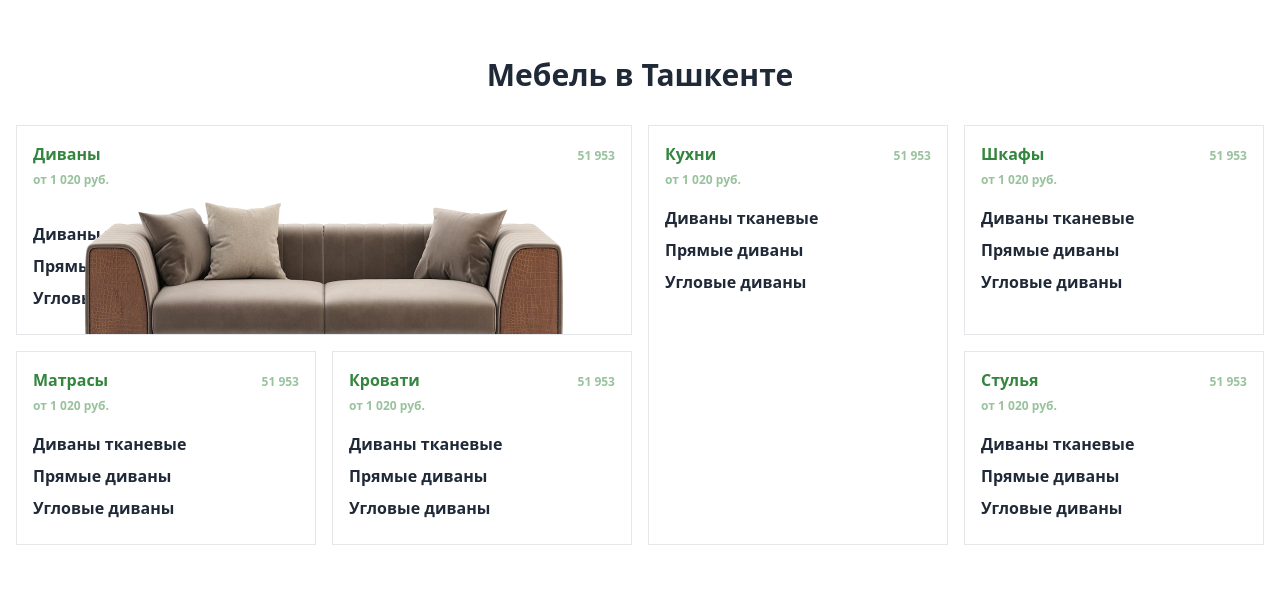
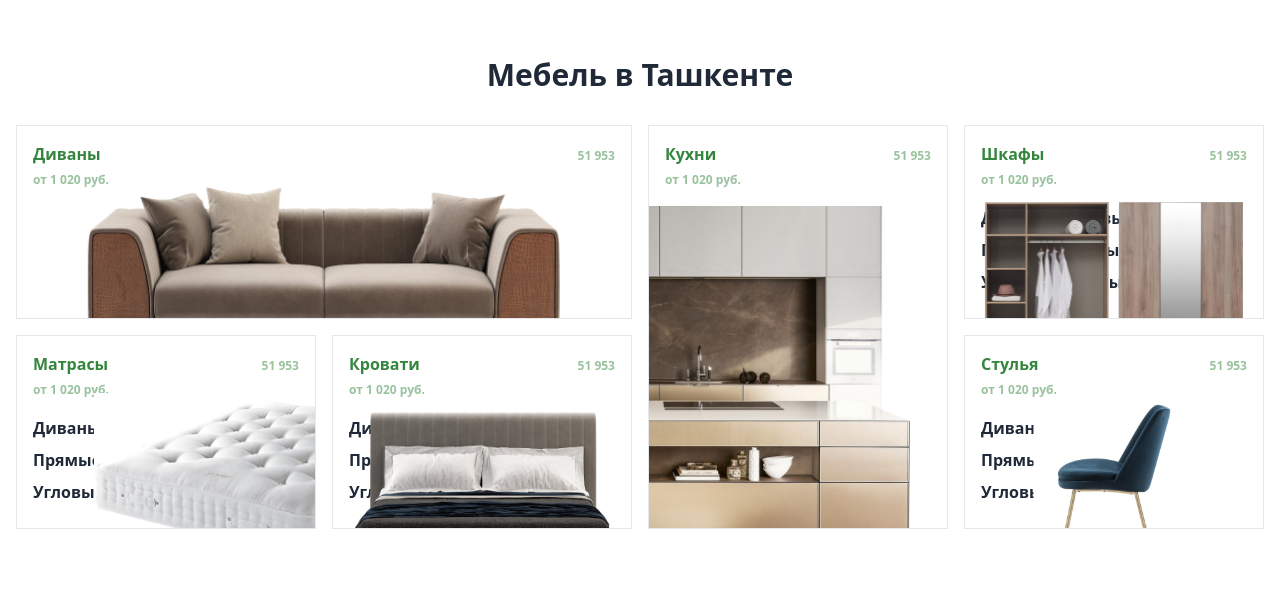
Before and after one commit to shahbozshirinboyev/sofa.wood-city.uz, a React (Vite) app: page / in a window 1280 px wide. Shown: the part 860-1455 px from the top of the page. Built offline with nearby package versions, Linux system fonts and the light colour scheme.

Commit message:
HomePage process

```diff
--- a/src/pages/HomePage.jsx
+++ b/src/pages/HomePage.jsx
@@ -54,18 +54,25 @@ function HomePage() {
         <p className="text-center text-3xl font-bold">Мебель в Ташкенте</p>
 
         <div className="grid grid-cols-2 xl:grid-cols-4 gap-4 py-8">
-
           <div className="col-span-2 order-1 border group relative">
             <div className="grid grid-cols-2 text-maincolor p-4">
               <div className="pb-4">
                 <p className="font-bold">Диваны</p>
-                <span className="font-bold opacity-50 text-[12px]">от 1 020 руб.</span>
+                <span className="font-bold opacity-50 text-[12px]">
+                  от 1 020 руб.
+                </span>
               </div>
               <div className="text-end font-bold opacity-50">
                 <span className="text-[12px]">51 953</span>
               </div>
             </div>
-            <div className="px-4 pb-4 transition-all duration-300">
+
+            <img
+              src="/images/mini_catalog/sofas.png"
+              className="h-[70%] hidden xl:block group-hover:hidden absolute bottom-0 left-1/2 transform -translate-x-1/2 transition-all duration-300"
+            />
+
+            <div className="px-4 transition-all duration-300 group-hover:opacity-100 opacity-100 xl:opacity-0">
               <ul className="font-semibold">
                 <li className="w-fit hover:text-maincolor transition-all duration-300 cursor-pointer mb-2">
                   Диваны тканевые
@@ -78,20 +85,29 @@ function HomePage() {
                 </li>
               </ul>
             </div>
-            <img src="/images/mini_catalog/sofas.png" alt="" className="hidden xl:block absolute bottom-0 left-1/2 transform -translate-x-1/2 group-hover:opacity-0 transition-all duration-300" />
           </div>
 
-          <div className="col-span-2 xl:col-span-1 xl:row-span-2 order-4 xl:order-2 border min-h-[200px]">
-            <div className="col-span-2 order-1 p-4">
+          <div className="col-span-2 xl:col-span-1 xl:row-span-2 order-4 xl:order-2 border">
+
+            <div className="col-span-2 order-1 p-4 group relative h-full">
+
               <div className="grid grid-cols-2 text-maincolor">
                 <div className="pb-4">
                   <p className="font-bold">Кухни</p>
-                  <span className="font-bold opacity-50 text-[12px]">от 1 020 руб.</span>
+                  <span className="font-bold opacity-50 text-[12px]">
+                    от 1 020 руб.
+                  </span>
                 </div>
                 <div className="text-end font-bold opacity-50">
                   <span className="text-[12px]">51 953</span>
                 </div>
               </div>
+
+              <img
+                src="/images/mini_catalog/kitchens.png"
+                className="h-[80%] hidden xl:block group-hover:hidden absolute bottom-0 left-0 transform transition-all duration-300"
+              />
+
               <div>
                 <ul className="font-semibold">
                   <li className="w-fit hover:text-maincolor transition-all duration-300 cursor-pointer mb-2">
@@ -105,19 +121,26 @@ function HomePage() {
                   </li>
                 </ul>
               </div>
+
             </div>
           </div>
           <div className="order-2 xl:order-3 border">
-            <div className="col-span-2 order-1 p-4">
+            <div className="col-span-2 order-1 p-4 group relative">
               <div className="grid grid-cols-2 text-maincolor">
                 <div className="pb-4">
                   <p className="font-bold">Шкафы</p>
-                  <span className="font-bold opacity-50 text-[12px]">от 1 020 руб.</span>
+                  <span className="font-bold opacity-50 text-[12px]">
+                    от 1 020 руб.
+                  </span>
                 </div>
                 <div className="text-end font-bold opacity-50">
                   <span className="text-[12px]">51 953</span>
                 </div>
               </div>
+              <img
+                src="/images/mini_catalog/wardrobes.png"
+                className="h-[60%] hidden xl:block group-hover:hidden absolute bottom-0 left-1/2 transform -translate-x-1/2 transition-all duration-300"
+              />
               <div>
                 <ul className="font-semibold">
                   <li className="w-fit hover:text-maincolor transition-all duration-300 cursor-pointer mb-2">
@@ -134,16 +157,22 @@ function HomePage() {
             </div>
           </div>
           <div className="order-3 xl:order-4 border">
-            <div className="col-span-2 order-1 p-4">
+            <div className="col-span-2 order-1 p-4 group relative">
               <div className="grid grid-cols-2 text-maincolor">
                 <div className="pb-4">
                   <p className="font-bold">Матрасы</p>
-                  <span className="font-bold opacity-50 text-[12px]">от 1 020 руб.</span>
+                  <span className="font-bold opacity-50 text-[12px]">
+                    от 1 020 руб.
+                  </span>
                 </div>
                 <div className="text-end font-bold opacity-50">
                   <span className="text-[12px]">51 953</span>
                 </div>
               </div>
+              <img
+                src="/images/mini_catalog/mattresses.png"
+                className="h-[70%] hidden xl:block group-hover:hidden absolute bottom-0 right-0 transform transition-all duration-300"
+              />
               <div>
                 <ul className="font-semibold">
                   <li className="w-fit hover:text-maincolor transition-all duration-300 cursor-pointer mb-2">
@@ -160,16 +189,22 @@ function HomePage() {
             </div>
           </div>
           <div className="order-5 xl:order-5 border">
-            <div className="col-span-2 order-1 p-4">
+            <div className="col-span-2 order-1 p-4 group relative">
               <div className="grid grid-cols-2 text-maincolor">
                 <div className="pb-4">
                   <p className="font-bold">Кровати</p>
-                  <span className="font-bold opacity-50 text-[12px]">от 1 020 руб.</span>
+                  <span className="font-bold opacity-50 text-[12px]">
+                    от 1 020 руб.
+                  </span>
                 </div>
                 <div className="text-end font-bold opacity-50">
                   <span className="text-[12px]">51 953</span>
                 </div>
               </div>
+              <img
+                src="/images/mini_catalog/beds.png"
+                className="h-[60%] hidden xl:block group-hover:hidden absolute bottom-0 left-1/2 transform -translate-x-1/2 transition-all duration-300"
+              />
               <div>
                 <ul className="font-semibold">
                   <li className="w-fit hover:text-maincolor transition-all duration-300 cursor-pointer mb-2">
@@ -186,16 +221,22 @@ function HomePage() {
             </div>
           </div>
           <div className="order-6 xl:order-6 border">
-            <div className="col-span-2 order-1 p-4">
+            <div className="col-span-2 order-1 p-4 group relative">
               <div className="grid grid-cols-2 text-maincolor">
                 <div className="pb-4">
                   <p className="font-bold">Стулья</p>
-                  <span className="font-bold opacity-50 text-[12px]">от 1 020 руб.</span>
+                  <span className="font-bold opacity-50 text-[12px]">
+                    от 1 020 руб.
+                  </span>
                 </div>
                 <div className="text-end font-bold opacity-50">
                   <span className="text-[12px]">51 953</span>
                 </div>
               </div>
+              <img
+                src="/images/mini_catalog/chairs.png"
+                className="h-[65%] hidden xl:block group-hover:hidden absolute bottom-0 left-1/2 transform -translate-x-1/2 transition-all duration-300"
+              />
               <div>
                 <ul className="font-semibold">
                   <li className="w-fit hover:text-maincolor transition-all duration-300 cursor-pointer mb-2">
```
